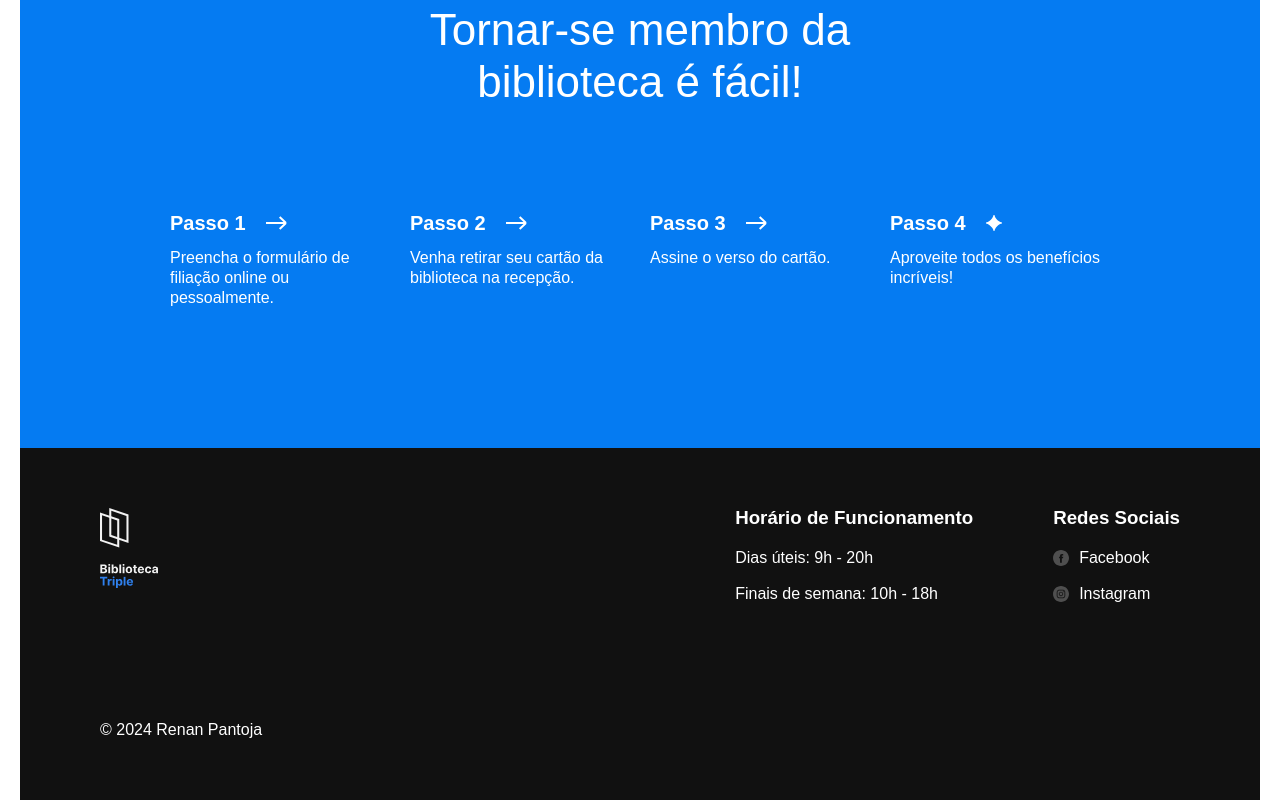
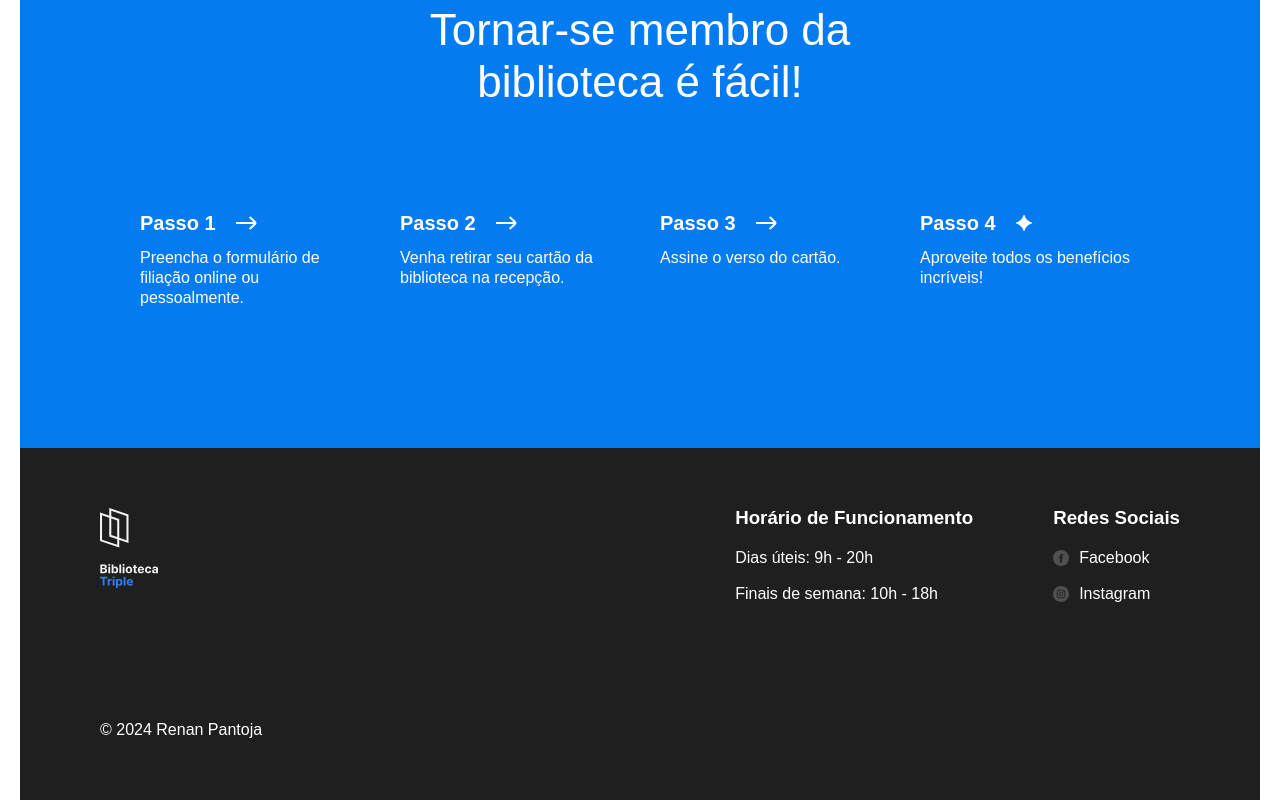
Before and after one commit to rpantojaa/web_project_library, a plain HTML site: page index.html in a window 1280 px wide. Shown: the part 3106-3906 px from the top of the page. Drawn offline with Linux system fonts and the light colour scheme.

Commit message:
Alteração no ID Footer, Background Color Footer e ColumGap 40px

```diff
--- a/index.html
+++ b/index.html
@@ -30,7 +30,7 @@
               <a href="#membership" class="nav__link">Seja um membro</a>
             </li>
             <li>
-              <a href="#contacts" class="nav__link">Contatos</a>
+              <a href="#footer" class="nav__link">Contatos</a>
             </li>
           </ul>
         </nav>
@@ -271,7 +271,7 @@
           </ul>
         </section>
       </main>
-      <footer class="footer" id="contacts">
+      <footer class="footer" id="footer">
         <div class="footer__columns">
           <div class="footer__column">
             <img
--- a/styles/style.css
+++ b/styles/style.css
@@ -316,7 +316,7 @@
   margin: 100px 0 0;
   display: flex;
   justify-content: center;
-  gap: 20px;
+  column-gap: 40px;
 }
 
 .step {
@@ -342,7 +342,7 @@
 
 .footer {
   box-sizing: border-box;
-  background-color: #111111;
+  background-color: #1f1f1f;
   color: #fff;
   padding: 60px 80px;
 }
```
